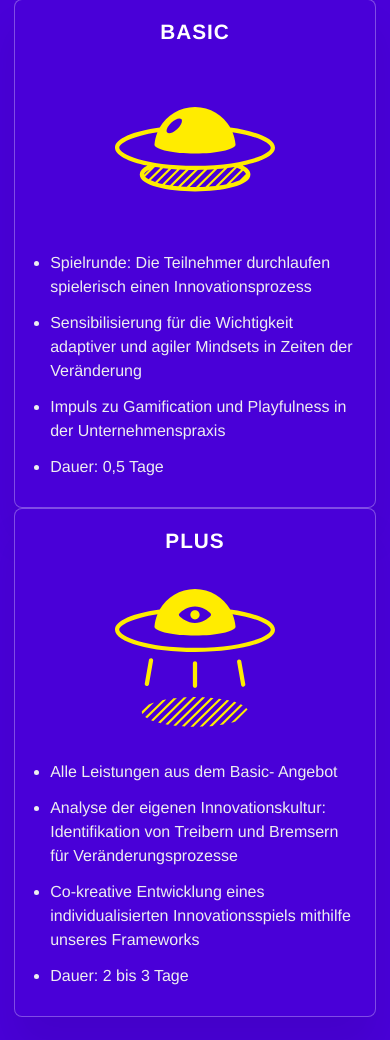
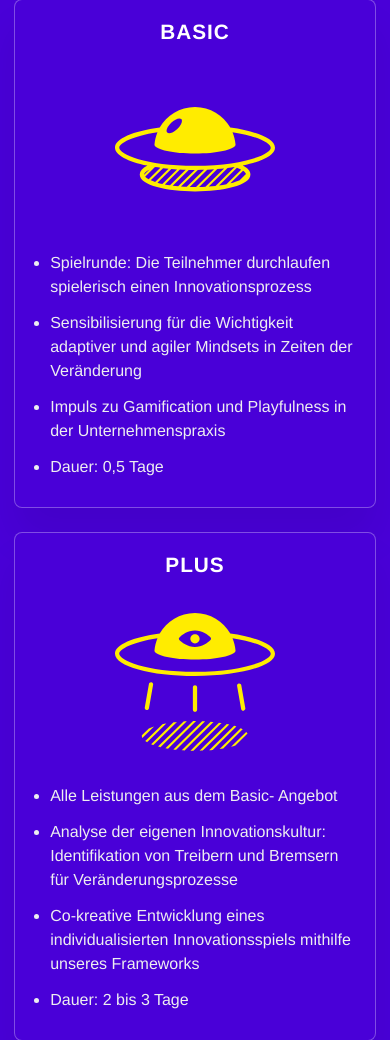
Before and after one commit to christowski/Moonshot, a PHP site: page / in a window 390 px wide. Shown: the part 2563-3603 px from the top of the page. Run offline with PHP 8.4, Linux system fonts and the light colour scheme; some web fonts are replaced.

Commit message:
added space for plan card on mobile

```diff
--- a/sass/grid.sass
+++ b/sass/grid.sass
@@ -125,10 +125,12 @@
   grid-column-start: 1
   grid-column-end: span 12
   grid-row: 1
+  margin-bottom: 1.5rem
   @media (min-width: $breakpoint-medium)
     grid-column-start: 1
     grid-column-end: span 6
     grid-row: 1
+    margin-bottom: 0
 
 .plan-section2
   grid-column-start: 1
--- a/stylesheets/screen.css
+++ b/stylesheets/screen.css
@@ -253,6 +253,7 @@ article, aside, details, figcaption, figure, footer, header, hgroup, main, menu,
   grid-column-start: 1;
   grid-column-end: span 12;
   grid-row: 1;
+  margin-bottom: 1.5rem;
 }
 @media (min-width: 420px) {
   /* line 124, ../sass/grid.sass */
@@ -260,17 +261,18 @@ article, aside, details, figcaption, figure, footer, header, hgroup, main, menu,
     grid-column-start: 1;
     grid-column-end: span 6;
     grid-row: 1;
+    margin-bottom: 0;
   }
 }
 
-/* line 133, ../sass/grid.sass */
+/* line 135, ../sass/grid.sass */
 .plan-section2 {
   grid-column-start: 1;
   grid-column-end: span 12;
   grid-row: 2;
 }
 @media (min-width: 420px) {
-  /* line 133, ../sass/grid.sass */
+  /* line 135, ../sass/grid.sass */
   .plan-section2 {
     grid-column-start: 7;
     grid-column-end: span 6;
@@ -278,7 +280,7 @@ article, aside, details, figcaption, figure, footer, header, hgroup, main, menu,
   }
 }
 
-/* line 142, ../sass/grid.sass */
+/* line 144, ../sass/grid.sass */
 .plan-section1,
 .plan-section2 {
   padding: 1rem;
@@ -287,13 +289,13 @@ article, aside, details, figcaption, figure, footer, header, hgroup, main, menu,
   border-radius: 8px;
   box-shadow: 0 30px 40px 0 rgba(0, 0, 0, 0.07);
 }
-/* line 150, ../sass/grid.sass */
+/* line 152, ../sass/grid.sass */
 .plan-section1:hover img,
 .plan-section2:hover img {
   transform: translateY(-3px) scale(1.01);
 }
 
-/* line 156, ../sass/grid.sass */
+/* line 158, ../sass/grid.sass */
 .plan-section1 img,
 .plan-section2 img {
   transition: all ease 200ms;
```
Also changed, not shown: stylesheets/grid.css (+7 -5 lines).
